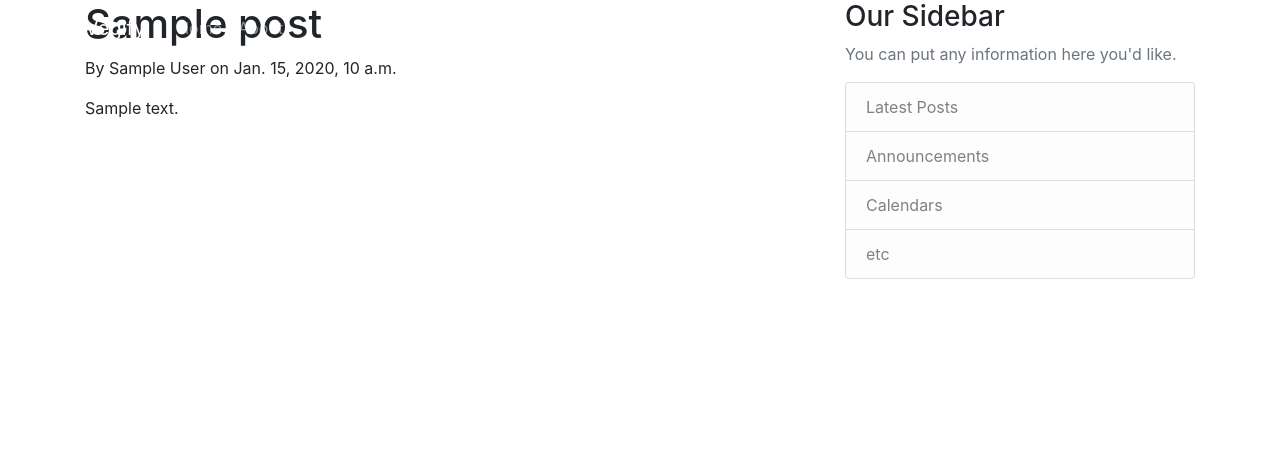
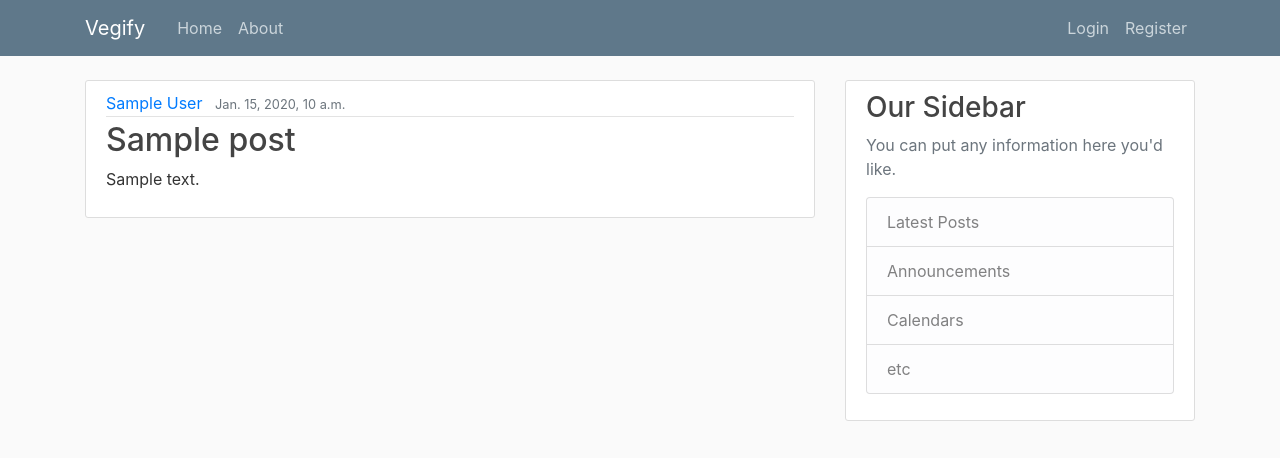
Before and after one commit to rinadsohail/project, a Django app: template vegify/main/templates/main/home.html in a window 1280 px wide. Shown: the top 458 px of the page. Run offline with Django 4.2, Linux system fonts and the light colour scheme; the template is opened without the code that fills it: most values are stand-ins (such as "Sample title", 1, 10 or a date in 2020); parts of the project's set-up code (start-up, migrations or seed data) failed here and were passed over; some libraries are stand-ins or nearby versions.

Commit message:
made a change to base.html

```diff
--- a/vegify/main/templates/main/base.html
+++ b/vegify/main/templates/main/base.html
@@ -1,3 +1,4 @@
+{% load static %}
 <!DOCTYPE html>
 <html lang="en">
 <head>
@@ -8,6 +9,7 @@
      <!-- Bootstrap CSS -->
      <link rel="stylesheet" href="https://cdn.jsdelivr.net/npm/bootstrap@4.0.0/dist/css/bootstrap.min.css" integrity="sha384-Gn5384xqQ1aoWXA+058RXPxPg6fy4IWvTNh0E263XmFcJlSAwiGgFAW/dAiS6JXm" crossorigin="anonymous">
 
+     <link rel="stylesheet" type="text/css" href="{% static 'main/main.css' %}">
     {% if title %}
     <title>Django Main - {{ title }}</title>
     {% else %}
@@ -24,8 +26,8 @@
             </button>
             <div class="collapse navbar-collapse" id="navbarToggle">
               <div class="navbar-nav mr-auto">
-                <a class="nav-item nav-link" href="/">Home</a>
-                <a class="nav-item nav-link" href="/about">About</a>
+                <a class="nav-item nav-link" href="{% url 'main-home' %}">Home</a>
+                <a class="nav-item nav-link" href="{% url 'main-about'%}">About</a>
               </div>
               <!-- Navbar Right Side -->
               <div class="navbar-nav">
--- a/vegify/main/templates/main/home.html
+++ b/vegify/main/templates/main/home.html
@@ -1,8 +1,15 @@
 {% extends "main/base.html" %}
 {% block content %}
     {% for post in posts %}
-    <h1>{{ post.title }}</h1>
-    <p>By {{ post.author }} on {{ post.date_posted }}</p>
-    <p>{{ post.content }}</p>
+    <article class="media content-section">
+        <div class="media-body">
+          <div class="article-metadata">
+            <a class="mr-2" href="#">{{ post.author }}</a>
+            <small class="text-muted">{{ post.date_posted }}</small>
+          </div>
+          <h2><a class="article-title" href="#">{{ post.title }}</a></h2>
+          <p class="article-content">{{ post.content }}</p>
+        </div>
+      </article>
     {% endfor %}
 {% endblock content %}
```
Also changed, not shown: vegify/db.sqlite3.
